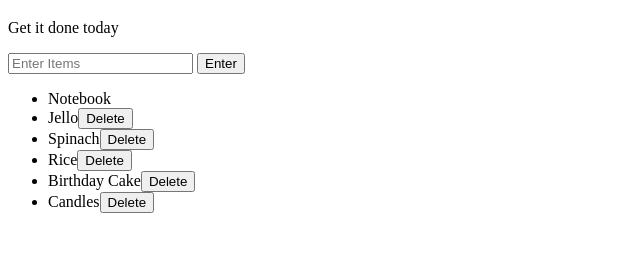
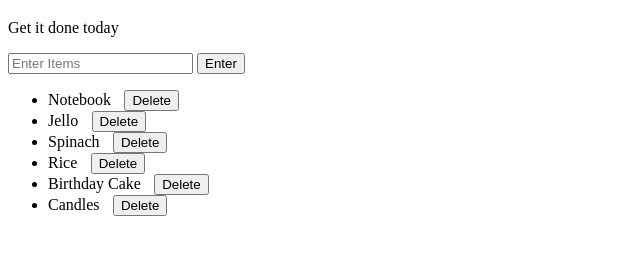
Before and after one commit to lassit09/zero_to_mastery, a website: page javascript/dom.html in a window 1280 px wide. Shown: the part 61-316 px from the top of the page, without its empty margins (0-640 px from the left). Drawn offline with Linux system fonts and the light colour scheme.

Commit message:
add delete buttons to lis and work on function to delete lis when button is clicked

```diff
--- a/javascript/dom.css
+++ b/javascript/dom.css
@@ -21,3 +21,7 @@
 .done {
     text-decoration: line-through;
 }
+
+li button {
+    margin-left: 1em;
+}
--- a/javascript/dom.html
+++ b/javascript/dom.html
@@ -13,7 +13,7 @@
         <input id="userInput" type="text" placeholder="Enter Items">
         <button id="enter">Enter</button>
         <ul>
-            <li random="23" class="bold red">Notebook</li>
+            <li random="23" class="bold red">Notebook<button>Delete</button></li>
             <li>Jello<button>Delete</button></li>
             <li>Spinach<button>Delete</button></li>
             <li>Rice<button>Delete</button></li>
--- a/javascript/dom.js
+++ b/javascript/dom.js
@@ -1,7 +1,7 @@
 var button = document.getElementById("enter");
 var input = document.getElementById("userInput");
 var ul = document.querySelector("ul");
-var li = document.querySelector("li");
+var li = document.querySelectorAll("li");
 var deleteButton = document.querySelector("li button");
 
 function inputLength() {
@@ -31,6 +31,14 @@ function toggleLiClassOnClick() {
     li.classList.toggle("done");
 }
 
+// function deleteLiOnClick() {
+//     for (var i = 0; i < li.length; i++) {
+//         li[i].onclick() {
+//             this.parentNode.removeChild(this);
+//         }
+//     }
+// }
+
 button.addEventListener("click", addListElementAfterClick);
 
 input.addEventListener("keypress", addListElementAfterKeyPress);
```
